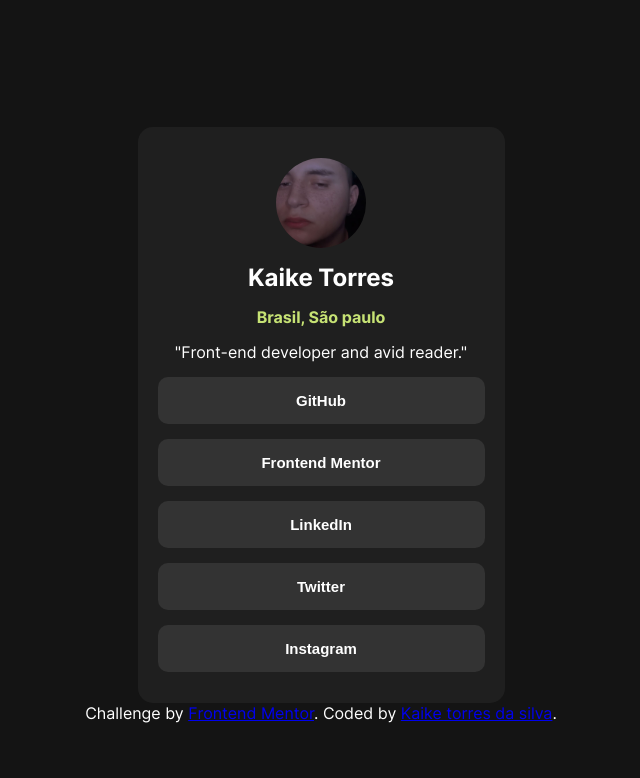
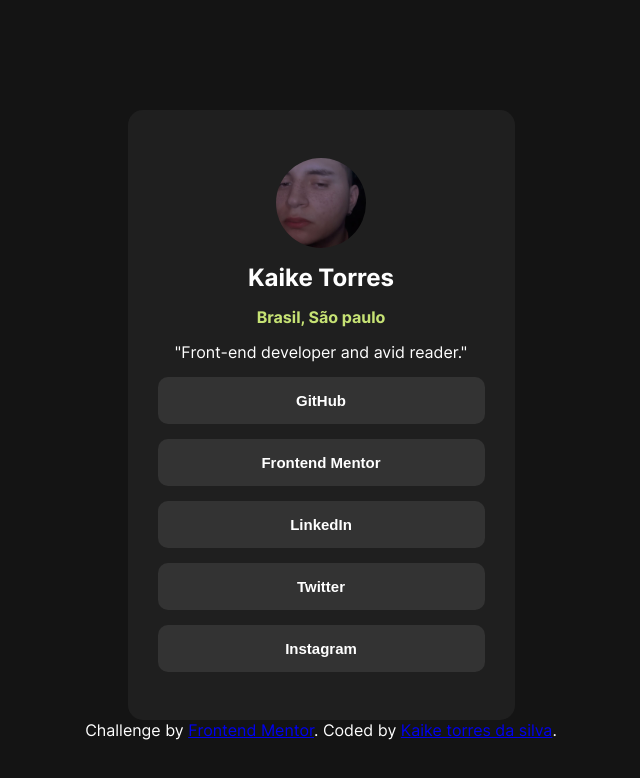
Before and after one commit to kaiketorres/Social-links-profile, a plain HTML site: page index.html in a window 1280 px wide. Shown: the whole page, without its empty margins (319-959 px from the left). Drawn offline with Linux system fonts and the light colour scheme.

Commit message:
increase the height of main

```diff
--- a/style.css
+++ b/style.css
@@ -36,10 +36,10 @@ main{
     justify-content: center;
     flex-direction: column;
     border-radius: 15px;
-    padding: 0px 20px 0px 20px;
+    padding: 0px 30px 0px 30px;
     background-color: #1F1F1F;
     width: 327px;
-    height: 576px;
+    height: 610px;
 }
 
 .city{
```
